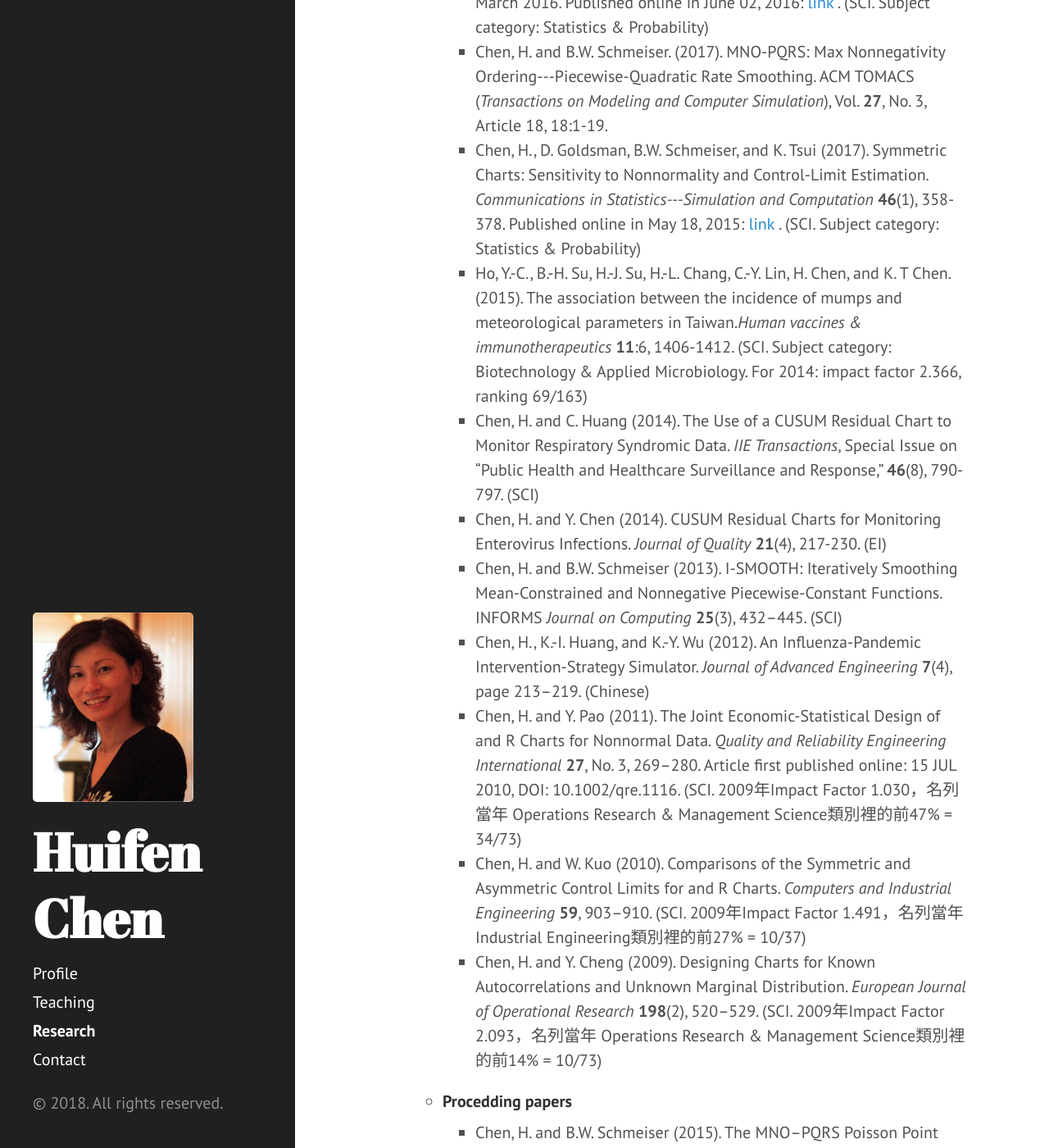
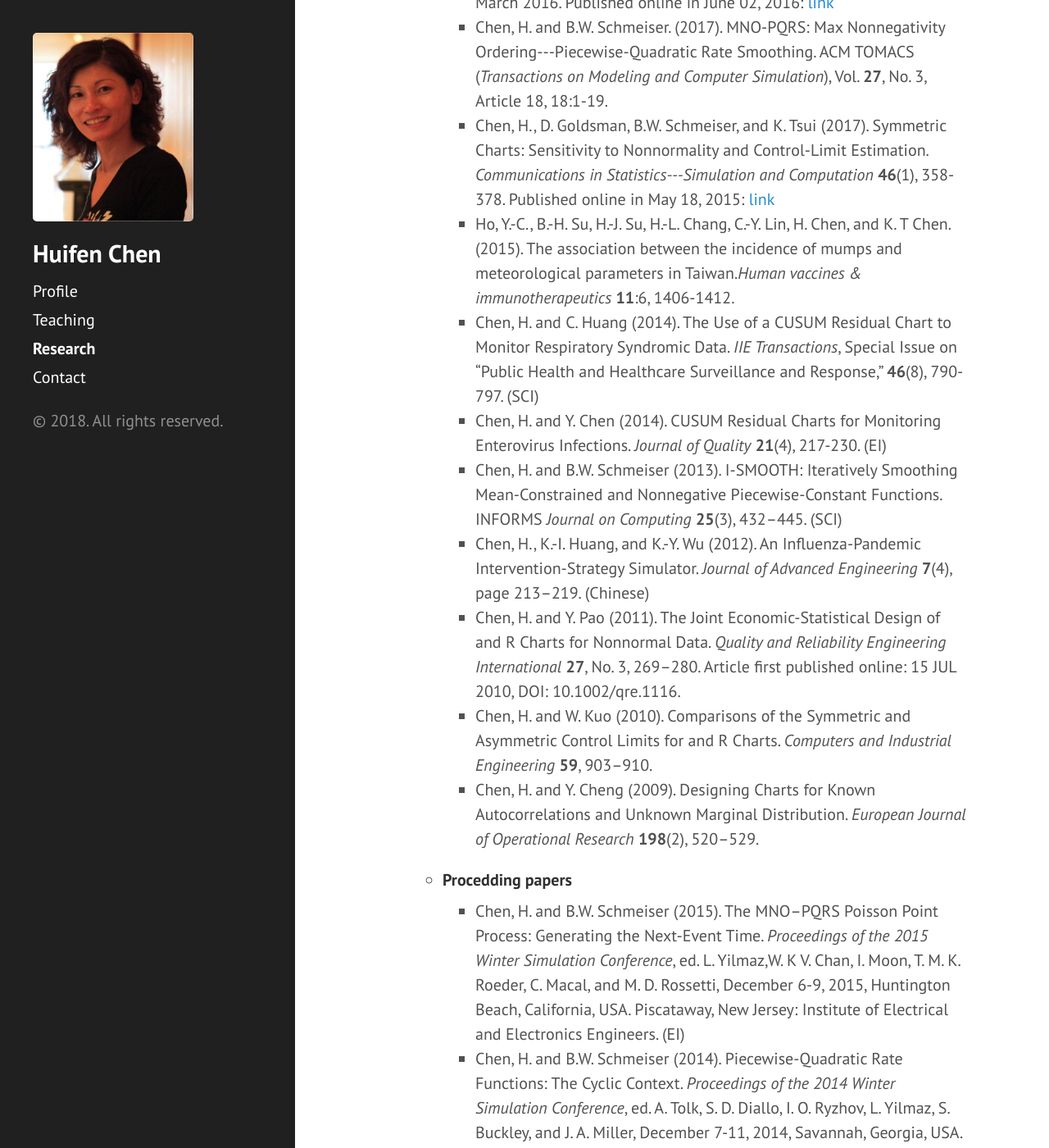
Before and after one commit to huifenchen/huifenchen.github.io, a Jekyll site: the page built from research.html, in a window 1280 px wide and 1400 px high, scrolled down 613 px. Shown: the whole window at 82% size. Built offline with Jekyll 4.4.1, drawn with Linux system fonts in a browser that asks for light colours; nearby versions of some CDN libraries; some of the changed text lies outside the part shown.

Commit message:
data add & link fix

```diff
--- a/_data/paper.yml
+++ b/_data/paper.yml
@@ -1,6 +1,6 @@
 journal:
     - year: 2016
-      topic: 'Hsian, T.-M., H. Chen, and C.-H. Wu (2016).  Statistical Methods for Assessing the Cutoff Points of Metabolic Syndrome Criteria. <i>Communications in Statistics---Simulation and Computation</i>, accepted in March 2016.  Published online in June 02, 2016: <a href="http://www.tandfonline.com/doi/full/10.1080/03610918.2016.1171347">link</a> . (SCI.  Subject category: Statistics & Probability)'
+      topic: 'Hsian, T.-M., H. Chen, and C.-H. Wu (2016).  Statistical Methods for Assessing the Cutoff Points of Metabolic Syndrome Criteria. <i>Communications in Statistics---Simulation and Computation</i>, accepted in March 2016.  Published online in June 02, 2016: <a href="http://www.tandfonline.com/doi/full/10.1080/03610918.2016.1171347">link</a>'
       link: ""
 
     - year: 2017
@@ -8,11 +8,11 @@ journal:
       link: ""
 
     - year: 2017
-      topic: 'Chen, H., D. Goldsman, B.W. Schmeiser, and K. Tsui (2017).  Symmetric  Charts: Sensitivity to Nonnormality and Control-Limit Estimation.  <i>Communications in Statistics---Simulation and Computation</i> <b>46</b>(1), 358-378.  Published online in May 18, 2015: <a href="http://www.tandfonline.com/doi/full/10.1080/03610918.2014.963615">link</a> .  (SCI.  Subject category: Statistics & Probability)'
+      topic: 'Chen, H., D. Goldsman, B.W. Schmeiser, and K. Tsui (2017).  Symmetric  Charts: Sensitivity to Nonnormality and Control-Limit Estimation.  <i>Communications in Statistics---Simulation and Computation</i> <b>46</b>(1), 358-378.  Published online in May 18, 2015: <a href="http://www.tandfonline.com/doi/full/10.1080/03610918.2014.963615">link</a>'
       link: ""
 
     - year: 2015
-      topic: "Ho, Y.-C., B.-H. Su, H.-J. Su, H.-L. Chang, C.-Y. Lin, H. Chen, and K. T Chen. (2015). The association between the incidence of mumps and meteorological parameters in Taiwan.<i>Human vaccines & immunotherapeutics</i> <b>11</b>:6, 1406-1412.  (SCI.  Subject category: Biotechnology & Applied Microbiology.  For 2014: impact factor 2.366, ranking 69/163)"
+      topic: "Ho, Y.-C., B.-H. Su, H.-J. Su, H.-L. Chang, C.-Y. Lin, H. Chen, and K. T Chen. (2015). The association between the incidence of mumps and meteorological parameters in Taiwan.<i>Human vaccines & immunotherapeutics</i> <b>11</b>:6, 1406-1412."
       link: ""
 
     - year: 2014
@@ -32,19 +32,19 @@ journal:
       link: ""
 
     - year: 2011
-      topic: "Chen, H. and Y. Pao (2011).  The Joint Economic-Statistical Design of  and R Charts for Nonnormal Data.  <i>Quality and Reliability Engineering International</i> <b>27</b>, No. 3, 269–280. Article first published online: 15 JUL 2010, DOI: 10.1002/qre.1116.   (SCI.  2009年Impact Factor 1.030，名列當年 Operations Research & Management Science類別裡的前47% = 34/73)"
+      topic: "Chen, H. and Y. Pao (2011).  The Joint Economic-Statistical Design of  and R Charts for Nonnormal Data.  <i>Quality and Reliability Engineering International</i> <b>27</b>, No. 3, 269–280. Article first published online: 15 JUL 2010, DOI: 10.1002/qre.1116."
       link: ""
 
     - year: 2010
-      topic: "Chen, H. and W. Kuo (2010).  Comparisons of the Symmetric and Asymmetric Control Limits for  and R Charts.  <i>Computers and Industrial Engineering</i> <b>59</b>, 903–910.  (SCI.  2009年Impact Factor 1.491，名列當年 Industrial Engineering類別裡的前27% = 10/37)"
+      topic: "Chen, H. and W. Kuo (2010).  Comparisons of the Symmetric and Asymmetric Control Limits for  and R Charts.  <i>Computers and Industrial Engineering</i> <b>59</b>, 903–910."
       link: ""
 
     - year: 2009
-      topic: "Chen, H. and Y. Cheng (2009).  Designing  Charts for Known Autocorrelations and Unknown Marginal Distribution. <i>European Journal of Operational Research</i> <b>198</b>(2), 520–529.   (SCI.  2009年Impact Factor 2.093，名列當年 Operations Research & Management Science類別裡的前14% = 10/73)"
+      topic: "Chen, H. and Y. Cheng (2009).  Designing  Charts for Known Autocorrelations and Unknown Marginal Distribution. <i>European Journal of Operational Research</i> <b>198</b>(2), 520–529."
       link: ""
 
     - year: 2007
-      topic: "Chen, H. and Y. Cheng (2007).  Nonnormality Effects on the Economic-Statistical Design of Xbar Charts with Weibull In-Control Time.  <i>European Journal of Operational Research</i> <b>176</b>(2), 986–998.    (SCI.  2007年 Impact Factor 1.096，名列當年 Operations Research & Management Science類別裡的前23% = 14/60)"
+      topic: "Chen, H. and Y. Cheng (2007).  Nonnormality Effects on the Economic-Statistical Design of Xbar Charts with Weibull In-Control Time.  <i>European Journal of Operational Research</i> <b>176</b>(2), 986–998."
       link: ""
 
     - year: 2006
@@ -52,7 +52,7 @@ journal:
       link: ""
 
     - year: 2006
-      topic: "Chang, K.-H., H. Chen, and C.-F. Lin (2006).  Application of Two-Stage Stochastic Linear Program for Portfolio Selection Problem.  M. Gavrilova et al. (Eds.):  ICCSA 2006, LNCS (Lecture Notes in Computer Science) <b>3982</b>, 944–953.   (SCI.  Category: Computer Science, Theory & Methods.  62/71)"
+      topic: "Chang, K.-H., H. Chen, and C.-F. Lin (2006).  Application of Two-Stage Stochastic Linear Program for Portfolio Selection Problem.  M. Gavrilova et al. (Eds.):  ICCSA 2006, LNCS (Lecture Notes in Computer Science) <b>3982</b>, 944–953."
       link: ""
 
     - year: 2005
@@ -80,7 +80,7 @@ journal:
       link: ""
 
     - year: 2001
-      topic: "Chen, H. (2001).  Initialization for NORTA: Generation of Random Vectors with Specified Marginals and Correlations.  <i>INFORMS Journal on Computing</i> <b>13</b>,  312–331.    (SCI.  2001年Impact Factor 0.729，名列當年 Operations Research & Management Science類別裡的前15% = 8/53)"
+      topic: "Chen, H. (2001).  Initialization for NORTA: Generation of Random Vectors with Specified Marginals and Correlations.  <i>INFORMS Journal on Computing</i> <b>13</b>,  312–331."
       link: ""
 
     - year: 2001
--- a/_includes/sidebar.html
+++ b/_includes/sidebar.html
@@ -1,16 +1,16 @@
 <div class="sidebar">
-  <div class="container sidebar-sticky">
+  <div class="container">
     <div class="sidebar-about">
       <img src="/public/pic.jpg" alt="" width="70%">
-      <h1>
-        <a href="{{ site.baseurl }}">
+      <h2>
+        <a href="/">
           {{ site.title }}
         </a>
-      </h1>
+      </h2>
     </div>
 
     <nav class="sidebar-nav">
-      <a class="sidebar-nav-item{% if page.url == site.baseurl %} active{% endif %}" href="{{ site.baseurl }}">Profile</a>
+      <a class="sidebar-nav-item{% if page.url == "/" %} active{% endif %}" href="/">Profile</a>
 
       <a class="sidebar-nav-item{% if page.url == "/teaching" %} active{% endif %}" href="/teaching">Teaching</a>
       <a class="sidebar-nav-item{% if page.url == "/research" %} active{% endif %}" href="/research">Research</a>
--- a/index.html
+++ b/index.html
@@ -19,6 +19,8 @@ title: Profile
   <li>
     {{ work.role }}<br>
     {{ work.company }}<br>
+    {{ work.role_e }}<br>
+    {{ work.company_e }}<br>
     {{ work.start }} ~ {{ work.end }}
   </li>
   {% endfor %}
```
Also changed, not shown: _data/profile.yml (+9 -3 lines).
